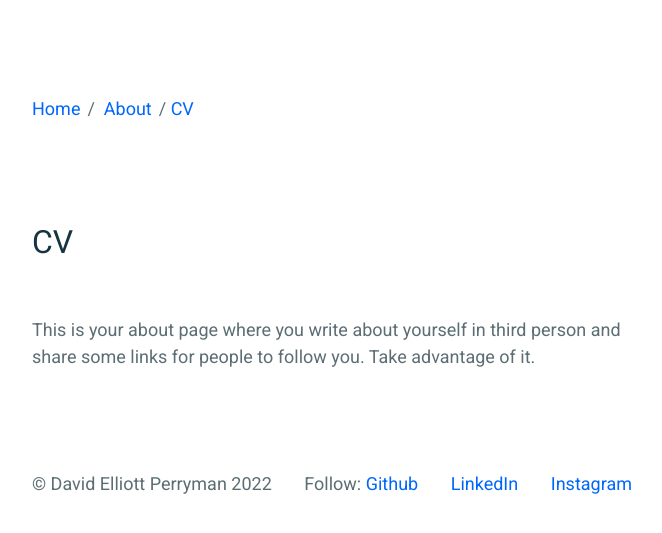
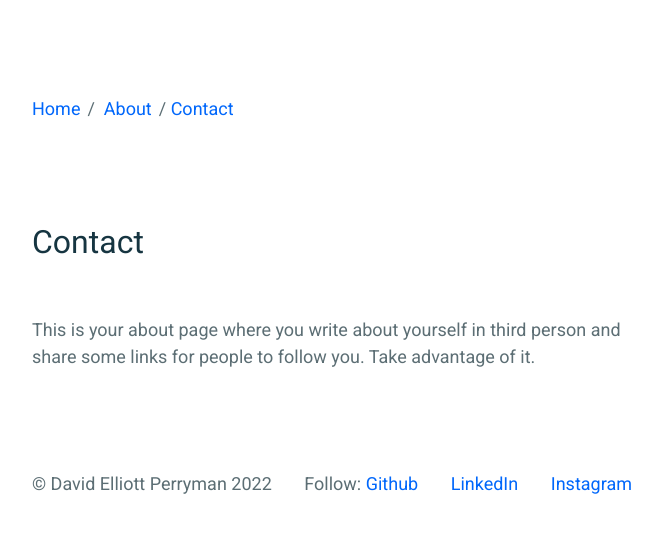
Before and after one commit to elliottperryman/elliottperryman.github.io, a Jekyll site: the page built from _pages/contact.markdown, in a window 1280 px wide. Shown: the top 533 px of the page, without its empty margins (308-970 px from the left). Built offline with Jekyll 4.4.1, drawn with Linux system fonts in a browser that asks for light colours.

Commit message:
do contact instead of CV

```diff
--- a/_includes/header.html
+++ b/_includes/header.html
@@ -3,6 +3,6 @@
         <h1>{{ site.description }}</h1>
     {% endif %}
     <p>
-        <a href="{{ "/" | prepend: site.baseurl }}">Home</a><span class="u-separate"></span> <a href="{{ "/about/" | prepend: site.baseurl }}">About</a><span class="u-separate"></span><a href="{{ "/CV" | prepend: site.baseurl }}">CV</a>
+        <a href="{{ "/" | prepend: site.baseurl }}">Home</a><span class="u-separate"></span> <a href="{{ "/about/" | prepend: site.baseurl }}">About</a><span class="u-separate"></span><a href="{{ "/Contact" | prepend: site.baseurl }}">Contact</a>
     </p>
 </header>
--- a/_pages/CV.markdown
+++ b/_pages/contact.markdown
@@ -1,6 +1,6 @@
 ---
 layout: content
-title: CV
-permalink: /CV/
+title: Contact
+permalink: /Contact/
 ---
 This is your about page where you write about yourself in third person and share some links for people to follow you. Take advantage of it.
```
